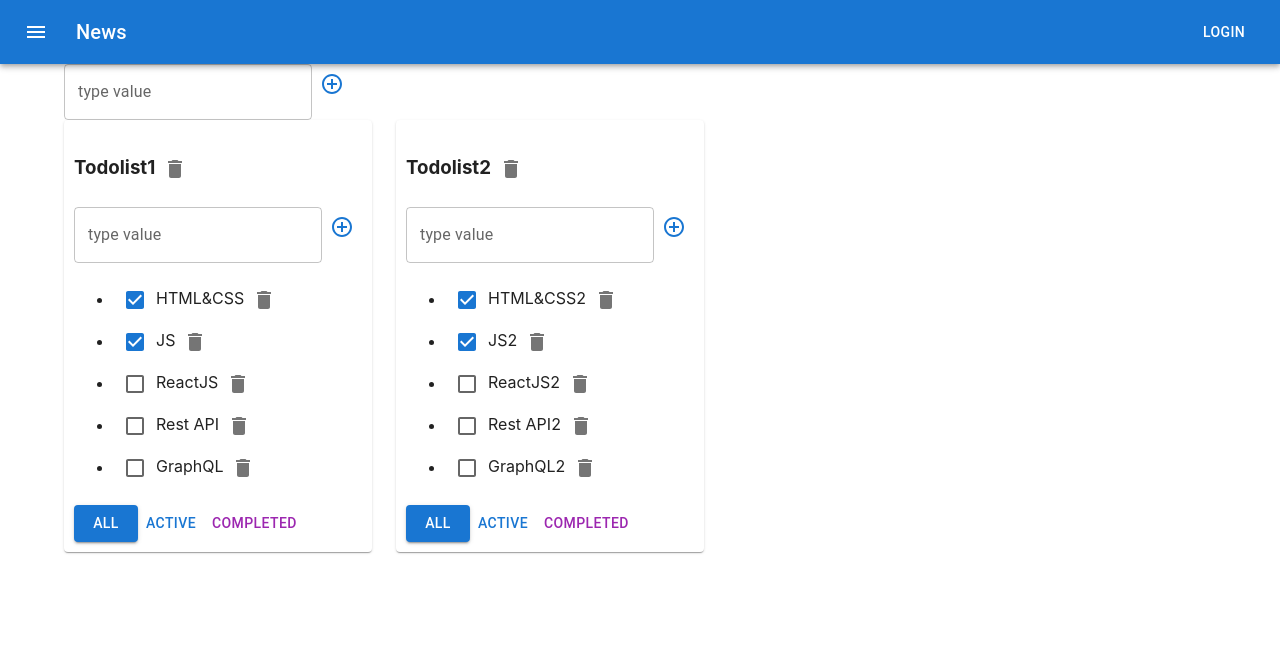
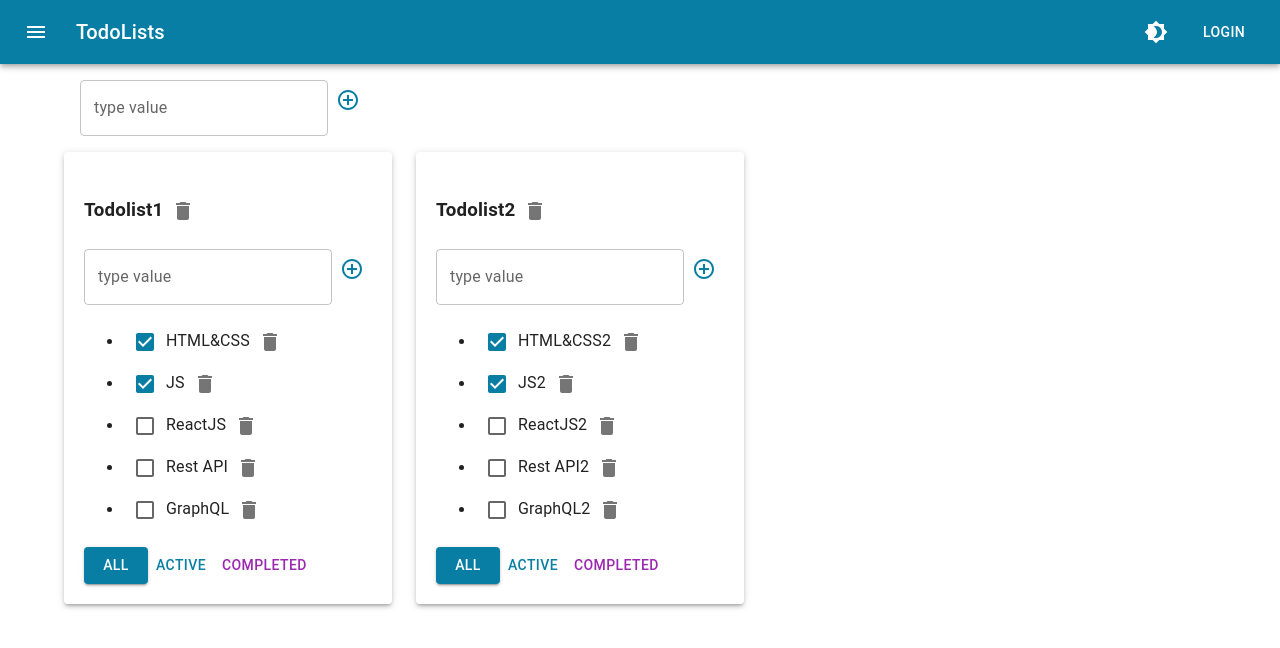
Before and after one commit to kdobrovolsky/todolistDraft, a React (Vite) app: page / in a window 1280 px wide. Shown: the top 648 px of the page. Built offline with nearby package versions, Linux system fonts and the light colour scheme.

Commit message:
add ThemeMode

```diff
--- a/src/app/App.tsx
+++ b/src/app/App.tsx
@@ -1,21 +1,44 @@
-import { useState } from "react";
-import { TaskType, TodolistItem } from "../components/TodoListItem";
+
 import { AddItemForm } from "../components/AddItemForm";
 import {
   AppBar,
   Button,
   Container,
+  createTheme,
+  CssBaseline,
+
   Grid,
+
   IconButton,
   Paper,
+  ThemeProvider,
   Toolbar,
   Typography,
 } from "@mui/material";
-import { Menu } from "@mui/icons-material";
-import { nanoid } from "@reduxjs/toolkit";
+import { Brightness4, Brightness7, Menu } from "@mui/icons-material";
+import {
+  changeTodolistFilterAC,
+  changeTodolistTitleAC,
+  createTodolistAC,
+  deleteTodolistAC,
+} from "../model/todolists-reducer";
+import {
+  changeTaskStatusAC,
+  changeTaskTitleAC,
+  createTaskAC,
+  deleteTasksAC,
+} from "../model/tasks-reducer";
+import { useAppSelector } from "../common/hooks/useAppSelector";
+import { useAppDispatch } from "../common/hooks/useAppDispatch";
+import { selectTodolists } from "../model/todolists-selector";
+import { selectTasks } from "../model/tasks-selector";
+import { TaskType, TodolistItem } from "../components/TodoListItem";
+import { selectApp } from "./app-selectors";
+import { changeThemeModeAC } from "./app-reducer";
+
+
 
 export type FilterValues = "all" | "active" | "completed";
-
 export type TodolistsType = {
   id: string;
   title: string;
@@ -23,106 +46,78 @@ export type TodolistsType = {
 };
 
 export type TasksStateType = {
-  [key: string]: TaskType[]
-}
+  [key: string]: TaskType[];
+};
+export const App = () => {
+  const dispatch = useAppDispatch();
+  const todolists = useAppSelector(selectTodolists);
+  const tasks = useAppSelector(selectTasks);
+  const themeMode = useAppSelector(selectApp)
 
-export const App = () => {
-  let todolistID1 = nanoid();
-  let todolistID2 = nanoid();
+  // const [themeMode, setThemeMode] = useState<ThemeMode>('light')
 
-  const [todolists, setTodolists] = useState<TodolistsType[]>([
-    { id: todolistID1, title: "Todolist1", filter: "all" },
-    { id: todolistID2, title: "Todolist2", filter: "all" },
-  ]);
+  const theme = createTheme({
+    palette: {
+      mode: themeMode,
+      primary: {
+        main: '#087EA4',
+      },
+    },
+  })
 
-  let [tasks, setTasks] = useState<TasksStateType>({
-    [todolistID1]: [
-      { id: nanoid(), title: "HTML&CSS", isDone: true },
-      { id: nanoid(), title: "JS", isDone: true },
-      { id: nanoid(), title: "ReactJS", isDone: false },
-      { id: nanoid(), title: "Rest API", isDone: false },
-      { id: nanoid(), title: "GraphQL", isDone: false },
-    ],
-    [todolistID2]: [
-      { id: nanoid(), title: "HTML&CSS2", isDone: true },
-      { id: nanoid(), title: "JS2", isDone: true },
-      { id: nanoid(), title: "ReactJS2", isDone: false },
-      { id: nanoid(), title: "Rest API2", isDone: false },
-      { id: nanoid(), title: "GraphQL2", isDone: false },
-    ],
-  });
+  //useSelector достает данные из store и подписывается на их изменения
+  //1.Особенности useCallback: Ре-рендер только при изменении данных
+  // Компонент перерисовывается только если возвращаемое значение селектора изменилось (по сравнению с предыдущим вызовом).
 
-  const changeFilter = (todolistID: string, filter: FilterValues) => {
-    setTodolists(
-      todolists.map((tl) =>
-        tl.id === todolistID ? { ...tl, filter: filter } : tl
-      )
-    );
+  const changeFilter = (todolistId: string, filter: FilterValues) => {
+    dispatch(changeTodolistFilterAC({ id: todolistId, filter }));
   };
 
-  const deleteTasks = (todolistID: string, taskId: string) => {
-    setTasks({
-      ...tasks,
-      [todolistID]: tasks[todolistID].filter((t) => t.id !== taskId),
-    });
+  const deleteTodolist = (todolistId: string) => {
+    dispatch(deleteTodolistAC({id:todolistId}));
   };
 
-  const AddTask = (todolistID: string, title: string) => {
-    const newTask = { id:nanoid(), title, isDone: false };
-    setTasks({ ...tasks, [todolistID]: [newTask, ...tasks[todolistID]] });
+  const addTodolistItem = (title: string) => {
+    dispatch(createTodolistAC(title));
+  };
+
+  const changeTodolistTitle = (taskId: string, newTitle: string) => {
+    dispatch(changeTodolistTitleAC({ id: taskId, title: newTitle }));
+  };
+
+  const deleteTasks = (todolistId: string, taskId: string) => {
+    dispatch(deleteTasksAC({ todolistId, taskId }));
+  };
+
+  const AddTask = (todolistId: string, title: string) => {
+    dispatch(createTaskAC({ todolistId, title }));
   };
 
   const onChangeTaskStatus = (
-    todolistID: string,
+    todolistId: string,
     taskId: string,
     isDone: boolean
   ) => {
-    setTasks({
-      ...tasks,
-      [todolistID]: tasks[todolistID].map((t) =>
-        t.id === taskId ? { ...t, isDone } : t
-      ),
-    });
-  };
-
-  const deleteTodolist = (todolistId: string) => {
-    setTodolists(todolists.filter((t) => t.id !== todolistId));
-  };
-
-  const addTodolistItem = (title: string) => {
-    const todolist: TodolistsType = { id: nanoid(), title, filter: "all" };
-    setTodolists([todolist, ...todolists]);
-
-    setTasks({ ...tasks, [todolist.id]: [] });
+    dispatch(changeTaskStatusAC({ todolistId, taskId, isDone }));
   };
 
   const onChangeTaskTitle = (
-    todolistID: string,
+    todolistId: string,
     taskId: string,
-    newTitle: string
+    title: string
   ) => {
-    setTasks({
-      ...tasks,
-      [todolistID]: tasks[todolistID].map((t) =>
-        t.id === taskId ? { ...t, title: newTitle } : t
-      ),
-    });
-  };
-
-  const changeTodolistTitle = (id: string, newTitle: string) => {
-    const todolist = todolists.map((tl) =>
-      tl.id === id ? { ...tl, title: newTitle } : tl
-    );
-    setTodolists(todolist);
+    dispatch(changeTaskTitleAC({ todolistId, taskId, title }));
   };
 
   return (
-    <div style={{ width: '100vw' }}>
+    <ThemeProvider theme={theme}>
+      <CssBaseline />
+      <div style={{ width: "100vw" }}>
         <AppBar
           position="static"
           sx={{
-          width: '100%',
-          borderRadius: 0 // Убирает скруглённые углы (если есть)
+            width: "100%",
+            borderRadius: 0,
           }}
         >
           <Toolbar>
@@ -136,32 +131,41 @@ export const App = () => {
               <Menu />
             </IconButton>
             <Typography variant="h6" component="div" sx={{ flexGrow: 1 }}>
-            News
+              TodoLists
             </Typography>
+
+            {/* Добавленный переключатель темы */}
+            <IconButton
+              color="inherit"
+              onClick={() => dispatch(changeThemeModeAC({themeMode:themeMode === 'light' ? 'dark' : 'light'}))}
+              sx={{ mr: 2 }}
+            >
+              {themeMode === 'light' ? <Brightness4 /> : <Brightness7 />}
+            </IconButton>
+
             <Button color="inherit">Login</Button>
           </Toolbar>
         </AppBar>
 
-      <Container fixed >
-        <Grid container>
+        <Container fixed>
+          <Grid container sx={{ padding: 2 }}>
             <AddItemForm addItem={addTodolistItem} />
           </Grid>
 
           <Grid container spacing={3}>
-
             {todolists.map((td) => {
               let tasksForTodolist = tasks[td.id];
               if (td.filter === "active") {
-            tasksForTodolist = tasks[td.id].filter((t) => t.isDone === false);
+                tasksForTodolist = tasks[td.id].filter((t: TaskType) => !t.isDone);
               }
               if (td.filter === "completed") {
-            tasksForTodolist = tasks[td.id].filter((t) => t.isDone === true);
+                tasksForTodolist = tasks[td.id].filter((t: TaskType) => t.isDone);
               }
               return (
-            <Paper style={{padding:"10px"}}>
+
+                  <Paper elevation={3} style={{ padding: "20px" }}>
                     <TodolistItem
                       id={td.id}
-              key={td.id}
                       title={td.title}
                       filter={td.filter}
                       tasks={tasksForTodolist}
@@ -174,12 +178,11 @@ export const App = () => {
                       changeTodolistTitle={changeTodolistTitle}
                     />
                   </Paper>
+
               );
-
             })}
-
           </Grid>
         </Container>
       </div>
-  );
-};
+    </ThemeProvider>
+  )};
--- a/src/app/AppWithRedux.tsx
+++ /dev/null
@@ -1,154 +0,0 @@
-import { TaskType, TodolistItem } from "../components/TodoListItem";
-import { AddItemForm } from "../components/AddItemForm";
-import {
-  AppBar,
-  Button,
-  Container,
-  Grid,
-  IconButton,
-  Paper,
-  Toolbar,
-  Typography,
-} from "@mui/material";
-import { Menu } from "@mui/icons-material";
-import {
-  changeTodolistFilterAC,
-  changeTodolistTitleAC,
-  createTodolistAC,
-  deleteTodolistAC,
-} from "../model/todolists-reducer";
-import {
-  changeTaskStatusAC,
-  changeTaskTitleAC,
-  createTaskAC,
-  deleteTasksAC,
-} from "../model/tasks-reducer";
-import { useAppSelector } from "../common/hooks/useAppSelector";
-import { useAppDispatch } from "../common/hooks/useAppDispatch";
-import { selectTodolists } from "../model/todolists-selector";
-import { selectTasks } from "../model/tasks-selector";
-
-export type FilterValues = "all" | "active" | "completed";
-
-export type TodolistsType = {
-  id: string;
-  title: string;
-  filter: FilterValues;
-};
-
-export type TasksStateType = {
-  [key: string]: TaskType[];
-};
-export const AppWithRedux = () => {
-  const dispatch = useAppDispatch();
-  const todolits = useAppSelector(selectTodolists);
-  const tasks = useAppSelector(selectTasks);
-
-  //useSelector достает данные из store и подписывается на их изменения
-  //1.Особенности useCallback: Ре-рендер только при изменении данных
-  // Компонент перерисовывается только если возвращаемое значение селектора изменилось (по сравнению с предыдущим вызовом).
-
-  const changeFilter = (todolistId: string, filter: FilterValues) => {
-    dispatch(changeTodolistFilterAC({ id: todolistId, filter }));
-  };
-
-  const deleteTodolist = (todolistId: string) => {
-    dispatch(deleteTodolistAC({id:todolistId}));
-  };
-
-  const addTodolistItem = (title: string) => {
-    dispatch(createTodolistAC(title));
-  };
-
-  const changeTodolistTitle = (taskId: string, newTitle: string) => {
-    dispatch(changeTodolistTitleAC({ id: taskId, title: newTitle }));
-  };
-
-  const deleteTasks = (todolistId: string, taskId: string) => {
-    dispatch(deleteTasksAC({ todolistId, taskId }));
-  };
-
-  const AddTask = (todolistId: string, title: string) => {
-    dispatch(createTaskAC({ todolistId, title }));
-  };
-
-  const onChangeTaskStatus = (
-    todolistId: string,
-    taskId: string,
-    isDone: boolean
-  ) => {
-    dispatch(changeTaskStatusAC({ todolistId, taskId, isDone }));
-  };
-
-  const onChangeTaskTitle = (
-    todolistId: string,
-    taskId: string,
-    title: string
-  ) => {
-    dispatch(changeTaskTitleAC({ todolistId, taskId, title }));
-  };
-
-  return (
-    <div style={{ width: "100vw" }}>
-      <AppBar
-        position="static"
-        sx={{
-          width: "100%",
-          borderRadius: 0,
-        }}
-      >
-        <Toolbar>
-          <IconButton
-            size="large"
-            edge="start"
-            color="inherit"
-            aria-label="menu"
-            sx={{ mr: 2 }}
-          >
-            <Menu />
-          </IconButton>
-          <Typography variant="h6" component="div" sx={{ flexGrow: 1 }}>
-            News
-          </Typography>
-          <Button color="inherit">Login</Button>
-        </Toolbar>
-      </AppBar>
-
-      <Container fixed>
-        <Grid container>
-          <AddItemForm addItem={addTodolistItem} />
-        </Grid>
-
-        <Grid container spacing={3}>
-          {todolits.map((td) => {
-            let tasksForTodolist = tasks[td.id];
-            if (td.filter === "active") {
-              tasksForTodolist = tasks[td.id].filter((t) => t.isDone === false);
-            }
-            if (td.filter === "completed") {
-              tasksForTodolist = tasks[td.id].filter((t) => t.isDone === true);
-            }
-            return (
-              <Paper style={{ padding: "10px" }}>
-                <TodolistItem
-                  key={td.id}
-                  id={td.id}
-                  title={td.title}
-                  filter={td.filter}
-                  tasks={tasksForTodolist}
-                  deleteTasks={deleteTasks}
-                  changeFilter={changeFilter}
-                  AddTask={AddTask}
-                  onChangeTaskStatus={onChangeTaskStatus}
-                  deleteTodolist={deleteTodolist}
-                  onChangeTaskTitle={onChangeTaskTitle}
-                  changeTodolistTitle={changeTodolistTitle}
-                />
-              </Paper>
-            );
-          })}
-        </Grid>
-      </Container>
-    </div>
-  );
-};
--- /dev/null
+++ b/src/app/app-selectors.ts
@@ -0,0 +1,4 @@
+import { RootState } from "../app/store";
+import { ThemeMode } from "./app-reducer";
+
+export const selectApp = (state:RootState):ThemeMode => state.app.themeMode
--- a/src/app/store.ts
+++ b/src/app/store.ts
@@ -1,12 +1,14 @@
 import {combineReducers, configureStore} from '@reduxjs/toolkit'
 import { tasksReducer } from '../model/tasks-reducer'
 import { todolistsReducer } from '../model/todolists-reducer'
+import { appReducer } from './app-reducer'
 
 
 // объединение reducer'ов с помощью combineReducers
 const rootReducer = combineReducers({
   tasks: tasksReducer,
   todolists: todolistsReducer,
+  app: appReducer,
 })
 
 // создание store
--- a/src/common/hooks/useAppSelector.ts
+++ b/src/common/hooks/useAppSelector.ts
@@ -1,5 +1,5 @@
 import {useSelector} from 'react-redux'
 import { RootState } from '../../app/store'
-//кастомный хуй
+
 
 export const useAppSelector = useSelector.withTypes<RootState>()
--- a/src/main.tsx
+++ b/src/main.tsx
@@ -2,10 +2,10 @@ import {createRoot} from 'react-dom/client'
 import './index.css'
 import {Provider} from 'react-redux'
 import { store } from './app/store'
-import { AppWithRedux } from './app/AppWithRedux'
+import { App } from './app/App'
 
 createRoot(document.getElementById('root')!).render(
     <Provider store={store}>
-     <AppWithRedux />
+     <App />
     </Provider>
 )
--- a/src/model/tasks-reducer.ts
+++ b/src/model/tasks-reducer.ts
@@ -1,7 +1,8 @@
 
 import { createAction, createReducer, nanoid } from "@reduxjs/toolkit";
-import { TasksStateType} from "../app/App";
+
 import { createTodolistAC, deleteTodolistAC, todolistID1, todolistID2 } from "./todolists-reducer";
+import { TasksStateType } from "../app/App";
 
 export const deleteTasksAC = createAction<{todolistId: string, taskId: string}>('tasks/deleteTasks')
 export const createTaskAC = createAction<{todolistId: string, title: string}>('tasks/createTasks')
--- a/src/model/tasks-selector.ts
+++ b/src/model/tasks-selector.ts
@@ -1,3 +1,4 @@
+
 import { TasksStateType } from "../app/App";
 import { RootState } from "../app/store";
 
--- a/src/model/todolists-reducer.ts
+++ b/src/model/todolists-reducer.ts
@@ -1,6 +1,7 @@
 
+
+import { createAction, createReducer, nanoid } from "@reduxjs/toolkit";
 import { FilterValues, TodolistsType } from "../app/App";
-import { createAction, createReducer, nanoid } from "@reduxjs/toolkit";
 
 
 export const deleteTodolistAC = createAction<{id: string}>('todolists/deleteTodolists')
--- a/src/model/todolists-selector.ts
+++ b/src/model/todolists-selector.ts
@@ -1,3 +1,4 @@
+
 import { TodolistsType } from "../app/App";
 import { RootState } from "../app/store";
 
```
Also changed, not shown: 1 other file (tests, documents, lock files or other folders). Lines whose indentation alone changed are shown as unchanged.
